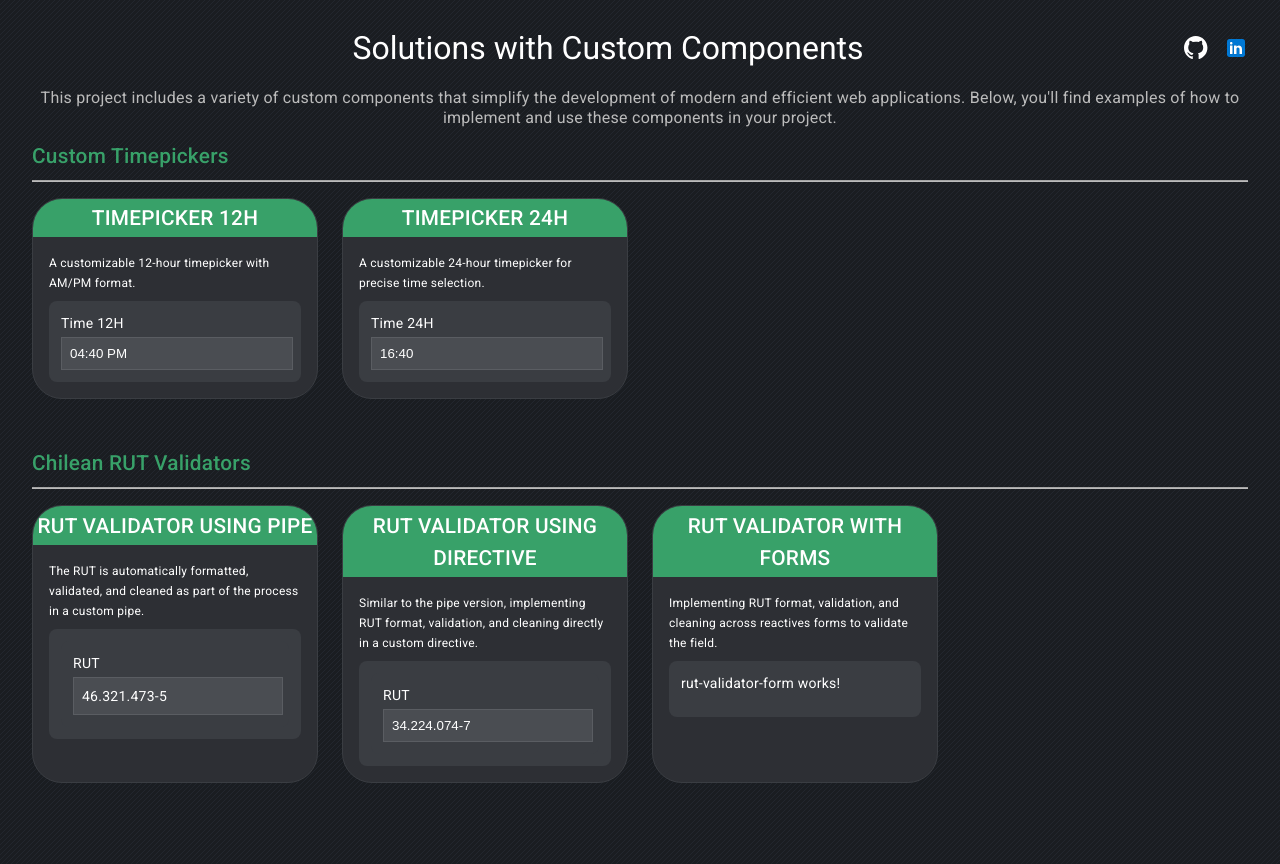
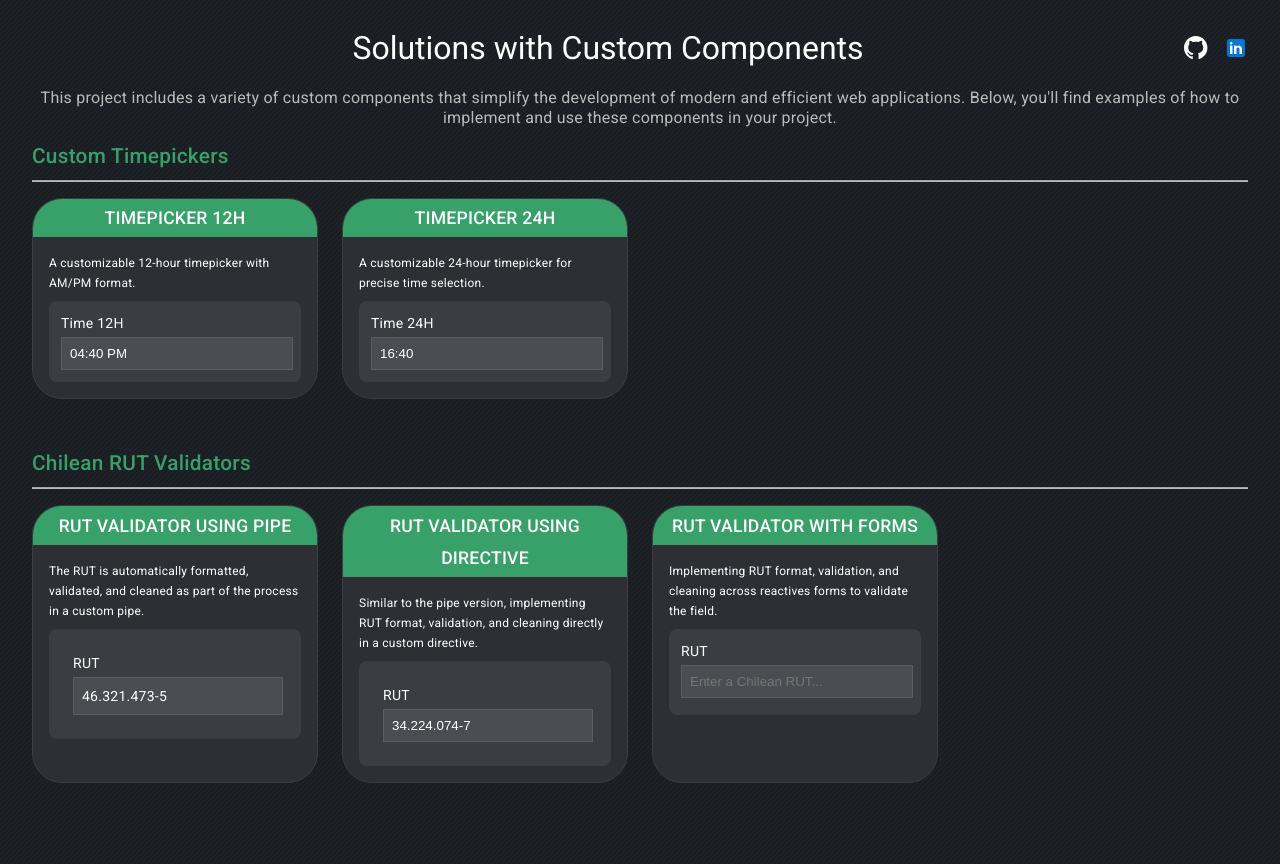
Before and after one commit to edgarbenitez92/custom-components-app, an Angular app: page / in a window 1280 px wide. Built offline with nearby package versions, Linux system fonts and the light colour scheme.

Commit message:
Chilean RUT validators - Input with reactives form
Implementation of rutValidator function from rutService to validate rut field using reactive forms.

```diff
--- a/src/app/app.component.scss
+++ b/src/app/app.component.scss
@@ -126,7 +126,7 @@
           margin: 0px;
 
           @media (min-width: 1200px) {
-            font-size: 1.3rem;
+            font-size: 1.1rem;
           }
         }
       }
--- a/src/app/components/rut-validator-form/rut-validator-form.component.html
+++ b/src/app/components/rut-validator-form/rut-validator-form.component.html
@@ -1 +1,19 @@
-<p>rut-validator-form works!</p>
+<form [formGroup]="rutValidatorForm">
+  <div class="input-container">
+    <label for="rut" class="label">RUT</label>
+    <input id="rut" formControlName="rut" class="input-rut" placeholder="Enter a Chilean RUT..." autocomplete="off"
+      onlyRut />
+
+    @if (rutField?.hasError) {
+    <div class="input-error-msg">
+      {{ rutErrorMessage }}
+    </div>
+    }
+
+    @if (rutValidatorForm.valid) {
+    <div class="input-valid-msg">
+      RUT valid!!!
+    </div>
+    }
+  </div>
+</form>
--- a/src/app/components/rut-validator-form/rut-validator-form.component.scss
+++ b/src/app/components/rut-validator-form/rut-validator-form.component.scss
@@ -0,0 +1,31 @@
+.input-container {
+  background-color: #3a3d42;
+  border-radius: 0.5rem;
+
+  .label {
+    display: block;
+    margin-bottom: 0.25rem;
+  }
+
+  .input-rut {
+    background-color: #4a4d52;
+    color: white;
+    border: 1px solid #5a5d62;
+    width: 94%;
+    padding: 0.5rem;
+  }
+
+  .input-error-msg {
+    font-weight: 400;
+    font-size: 0.7rem;
+    margin-top: 0.3rem;
+    color: red;
+  }
+
+  .input-valid-msg {
+    font-weight: 400;
+    font-size: 0.7rem;
+    margin-top: 0.3rem;
+    color: greenyellow;
+  }
+}
--- a/src/app/components/rut-validator-form/rut-validator-form.component.ts
+++ b/src/app/components/rut-validator-form/rut-validator-form.component.ts
@@ -1,12 +1,52 @@
-import { Component } from '@angular/core';
+import { Component, inject } from '@angular/core';
+import {
+  AbstractControl,
+  FormBuilder,
+  FormControl,
+  FormGroup,
+  ReactiveFormsModule,
+  Validators,
+} from '@angular/forms';
+import { RutService } from '../../services/rut.service';
+import { OnlyRutDirective } from '../../shared/directives/only-rut.directive';
+import { NgIf } from '@angular/common';
 
 @Component({
   selector: 'app-rut-validator-form',
   standalone: true,
-  imports: [],
+  imports: [ReactiveFormsModule, OnlyRutDirective, NgIf],
   templateUrl: './rut-validator-form.component.html',
-  styleUrl: './rut-validator-form.component.scss'
+  styleUrl: './rut-validator-form.component.scss',
 })
 export class RutValidatorFormComponent {
+  private formBuilder = inject(FormBuilder);
+  private rutService = inject(RutService);
 
+  rutValidatorForm: FormGroup<RutForm>;
+
+  constructor() {
+    this.rutValidatorForm = this.formBuilder.nonNullable.group({
+      rut: ['', [Validators.required, this.rutService.rutValidator()]],
+    });
+  }
+
+  get rutField(): AbstractControl | null {
+    return this.rutValidatorForm.controls['rut'];
+  }
+
+  get rutErrorMessage(): string {
+    if (this.rutValidatorForm.touched && this.rutField?.hasError('required')) {
+      return 'RUT field is required!';
+    }
+
+    if (this.rutField?.hasError('invalidRut')) {
+      return 'RUT is not valid!';
+    }
+
+    return '';
+  }
 }
+
+interface RutForm {
+  rut: FormControl<string>;
+}
```
